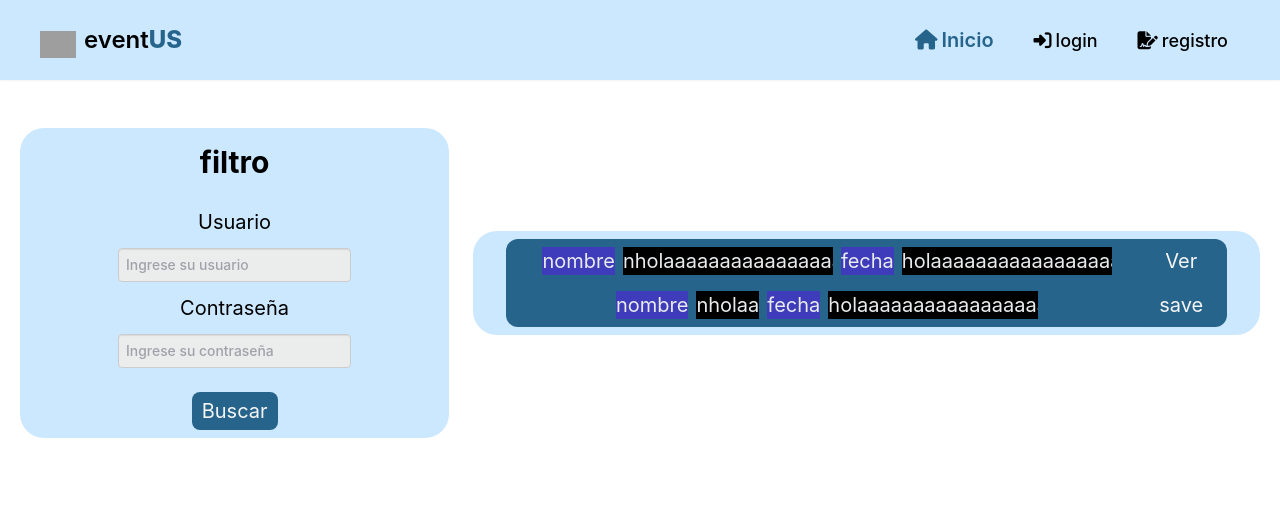
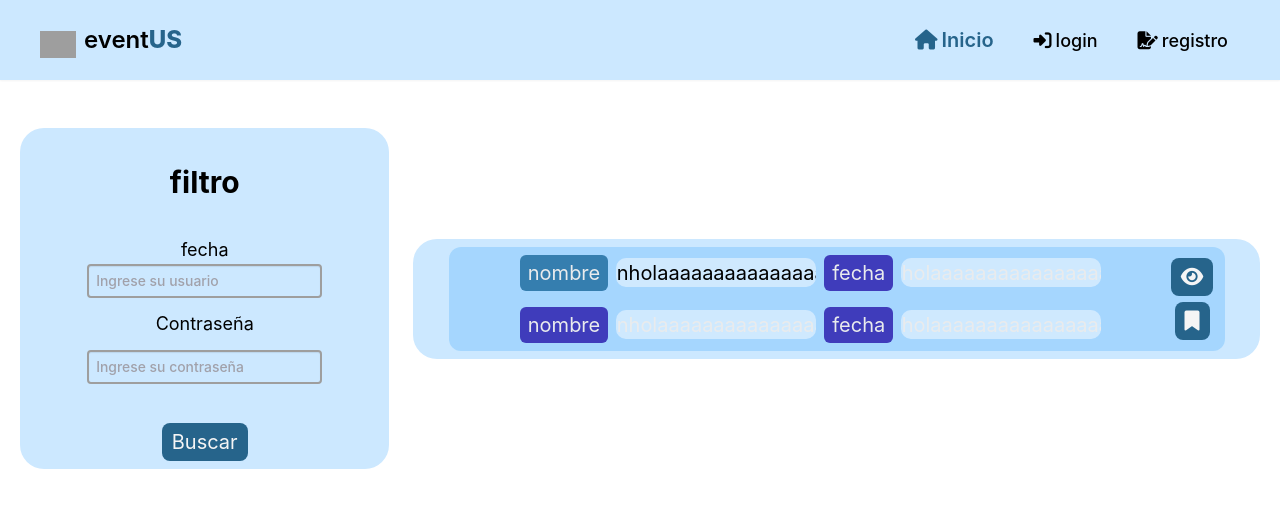
Before and after one commit to jeramirezca/eventUS, a Next.js app: page /eventos in a window 1280 px wide. Shown: the top 508 px of the page. Built offline with nearby package versions, Linux system fonts and the light colour scheme; grey boxes are pictures that could not be loaded.

Commit message:
cambios diseño

```diff
--- a/components/Eventos.tsx
+++ b/components/Eventos.tsx
@@ -4,11 +4,11 @@ import Link from 'next/link';
 const Eventos = () => {
   return (
     <div className='flex justify-center items-center flex-row w-full'>
-        <div className="hidden md:block w-2/4 bg-azul-light rounded-3xl mr-6">
+        <div className="hidden md:block w-2/5 bg-azul-light rounded-3xl mr-6">
         <form className="">
         <h1 className="font-bold text-3xl p-4">filtro</h1>
         <div className="flex flex-col justify-center items-center">
-          <label className="p-3">Usuario</label>
+          <label className="">fecha</label>
           <input
             id="usuario"
             type="text"
@@ -28,19 +28,19 @@ const Eventos = () => {
 
         </div>
         <div className="flex justify-center items-center w-11/12 bg-azul-light text-blanco rounded-3xl flex-col maxAltura">
-            <div className='flex items-center justify-center bg-azul rounded-xl flex-row w-11/12 m-2 h-auto'>
+            <div className='flex items-center justify-center bg-azul-light2 rounded-xl flex-row w-11/12 m-2 h-auto'>
                 <div className='flex justify-center justify-self-start items-center flex-col overflow-hidden'>
                     <div className='flex justify-center items-center flex-row  flex-wrap'>
                         <div className='flex justify-center items-center'>
-                           <span className='bg-purple m-2'>
+                           <span className='px-2 py-1 bg-azul-dark2 m-2 rounded-md '>
                             nombre
                             </span>
-                            <span className='maxWidth bg-negro '>
-                                nholaaaaaaaaaaaaaaaaaaaaaaaaaaa
+                            <span className='maxWidth text-negro bg-blanco'>
+                                nholaaaaaaaaaaaaaaaaaaaaaaaaaaaddddd
                             </span>
                         </div>
                         <div className='flex justify-center items-center'>
-                          <span className='bg-purple m-2' >
+                        <span className='px-2 py-1 bg-purple m-2 rounded-md'>
                             fecha
                             </span>
                             <span className='maxWidth bg-negro '>
@@ -48,15 +48,15 @@ const Eventos = () => {
                             </span>
                         </div>
                         <div className='flex justify-center items-center'>
-                           <span className='bg-purple m-2'>
+                           <span className='px-2 py-1 bg-purple m-2 rounded-md'>
                             nombre
                             </span>
-                            <span className='maxWidth bg-negro '>
-                                nholaa
+                            <span className='maxWidth'>
+                                nholaaaaaaaaaaaaaaaaaaaaaaaaaaaddddd
                             </span>
                         </div>
                         <div className='flex justify-center items-center'>
-                          <span className='bg-purple m-2' >
+                        <span className='px-2 py-1 bg-purple m-2 rounded-md'>
                             fecha
                             </span>
                             <span className='maxWidth bg-negro '>
@@ -70,10 +70,10 @@ const Eventos = () => {
                 </div>
                 <div>
                    <button className='mr-2'>
-                        Ver
+                      <i className="fa-solid fa-eye"></i>
                     </button>
                     <button className='mr-2'>
-                        save
+                    <i className="fa-solid fa-bookmark"></i>
                     </button>
                 </div>
 
--- a/components/Login.tsx
+++ b/components/Login.tsx
@@ -6,9 +6,9 @@ const Login = () => {
   return (
     <div className="md:w-96 w-2/4 bg-azul-light rounded-3xl">
       <form className="">
-        <h1 className="font-bold text-3xl p-4">Inicio de Sesión</h1>
-        <div className="flex flex-col justify-center items-center">
-          <label className="p-3">Usuario</label>
+        <h1 className="">Inicio de Sesión</h1>
+        <div className="">
+          <label className="">Usuario</label>
           <input
             id="usuario"
             type="text"
@@ -16,8 +16,8 @@ const Login = () => {
             className=""
           />
         </div>
-        <div className="flex flex-col justify-center items-center">
-          <label className="p-3">Contraseña</label>
+        <div className="">
+          <label className="">Contraseña</label>
           <input
             id="contrasena"
             type="password"
@@ -28,7 +28,9 @@ const Login = () => {
         <Link href="/">
           <button className="bg-azul mt-6 mb-2"> Iniciar Sesión </button>
         </Link>
-        <div className="p-3 text-base mb-3">
+
+      </form>
+      <div className="p-3 text-base mb-3">
           <span className="text-azul mr-2">¿No tienes una cuenta?</span>
           <Link href="/registro">
             <button type="button" className="text-negro underline bg-transparent">
@@ -36,7 +38,6 @@ const Login = () => {
             </button>
           </Link>
         </div>
-      </form>
     </div>
   );
 }
--- a/components/TablaUsuarios.tsx
+++ b/components/TablaUsuarios.tsx
@@ -4,7 +4,7 @@ import Link from "next/link";
 const TablaUsuarios = () => {
   return (
     <div className="md:w-96 w-2/4 rounded-3xl">
-      <h1 className="text-azul f">Listado de Productos</h1>
+      <h1 className="titulo">Listado de Productos</h1>
       <div className="flex justify-center items-center flex-col">
         <div className="top-button">
           <button>
@@ -43,17 +43,17 @@ const TablaUsuarios = () => {
                 <td>5000</td>
                 <td className="iconosTabla">
                   <button>
-                    <i className="fa-solid fa-right-to-bracket"></i>
+                    <i className="fa-solid fa-eye"></i>
                   </button>
                 </td>
                 <td className="iconosTabla">
                   <button>
-                    <i className="fa-solid fa-right-to-bracket"></i>
+                    <i className="fa-solid fa-pen-to-square"></i>
                   </button>
                 </td>
                 <td className="iconosTabla">
                   <button>
-                    <i className="fa-solid fa-right-to-bracket"></i>
+                    <i className="fa-solid fa-trash-can"></i>
                   </button>
                 </td>
               </tr>
--- a/pages/_app.tsx
+++ b/pages/_app.tsx
@@ -1,5 +1,8 @@
 import '../styles/globals.css'
 import '../styles/prueba.css'
+import '../styles/forms.css'
+import '../styles/tables.css'
+
 import type { AppProps } from 'next/app'
 import { useState } from 'react'
 
--- a/pages/_document.tsx
+++ b/pages/_document.tsx
@@ -7,7 +7,7 @@ export default function Document() {
         <script src="https://kit.fontawesome.com/a1d72236eb.js"></script>
       </Head>
 
-      <body >
+      <body className='bg-blanco-light'>
         <Main />
         <NextScript />
       </body>
--- /dev/null
+++ b/pages/admin/usuarios.tsx
@@ -0,0 +1,20 @@
+import React from 'react'
+import TablaUsuarios from '../../components/TablaUsuarios'
+import Layout from '../../layout/Layout'
+import Head from "next/head";
+
+const usuarios = () => {
+  return (
+    <>
+      <Head>
+        <title>Usuarios
+        </title>
+      </Head>
+      <Layout>
+        <TablaUsuarios />
+      </Layout>
+    </>
+  )
+}
+
+export default usuarios
--- /dev/null
+++ b/styles/forms.css
@@ -0,0 +1,40 @@
+form h1, .titulo{
+    margin: 20px;
+    font-weight: bold;
+    text-decoration: wavy;
+    font-size:xx-large;
+}
+
+form div{
+    display: flex;
+    flex-direction: column;
+    justify-content: center;
+    align-items: center;
+    margin-bottom: 15px;
+}
+
+form label{
+    font-size:large;
+}
+
+input{
+    display: block;
+    height: 34px;
+    padding: 6px 7px;
+    font-size: calc(12px + 0.15vw);
+    font-weight: 500;
+    line-height: 1.25;
+    color: #003333;
+    background-color: transparent;
+    border: 2px solid rgb(158, 158, 158);
+    outline: none;
+    border-radius: 4px;
+    box-shadow: inset 0 1px 1px rgb(0 0 0 / 8%);
+    transition: border-color ease-in-out 0.15s, box-shadow ease-in-out 0.15s;
+}
+
+input:focus {
+  outline: none;
+  border-color:#17006b;
+  box-shadow: 0 0 1px 0 #003333;
+  }
--- a/styles/globals.css
+++ b/styles/globals.css
@@ -48,27 +48,6 @@ button:hover{
   background-color: black;
 }
 
-input{
-    display: block;
-    height: 34px;
-    padding: 6px 7px;
-    font-size: calc(12px + 0.15vw);
-    font-weight: 500;
-    line-height: 1.25;
-    color: #003333;
-    background-color: #EBECEC;
-    border: 1px solid #ccc;
-    border-radius: 4px;
-    box-shadow: inset 0 1px 1px rgb(0 0 0 / 8%);
-    transition: border-color ease-in-out 0.15s, box-shadow ease-in-out 0.15s;
-}
-
-input:focus {
-  outline: none;
-  border-color:#003333;
-  box-shadow: 0 0 1px 0 #003333;
-  }
-
   .alturaContent{
     height: 100hw;
   }
--- a/styles/prueba.css
+++ b/styles/prueba.css
@@ -15,6 +15,13 @@
 }
 
 .maxWidth{
-    max-width: 210px;
+    max-width: 200px;
     overflow-x: hidden;
+    border-radius: 10px;
+    padding: 0.5px;
+    background-color: rgba(240, 248, 255, 0.559);
 }
+
+.prueba{
+    background-color: #116295c0;
+}
--- a/styles/tableStyles.css
+++ b/styles/tables.css
@@ -42,6 +42,12 @@ tbody{
 }
 
 @media screen and (max-width: 600px){
+
+    table{
+      width: 80vw;
+      overflow: hidden;
+    }
+
     thead{
       display: none;
     }
--- a/tailwind.config.js
+++ b/tailwind.config.js
@@ -5,7 +5,7 @@ module.exports = {
       transparent: 'transparent',
       current: 'currentColor',
       'blanco': {
-        light: '#000000',
+        light: '#ffffff9a',
         DEFAULT: '#e9ebed',
         dark: '#82efea',
       },
@@ -16,8 +16,10 @@ module.exports = {
       },
       'azul': {
         light: '#cce8ff',
+        light2: '#86c8fd8c',
         DEFAULT: '#26648b',
         dark: '#82efea',
+        dark2: '#116295c0',
       },
       'gris': {
         light: '#cce8ff',
```
